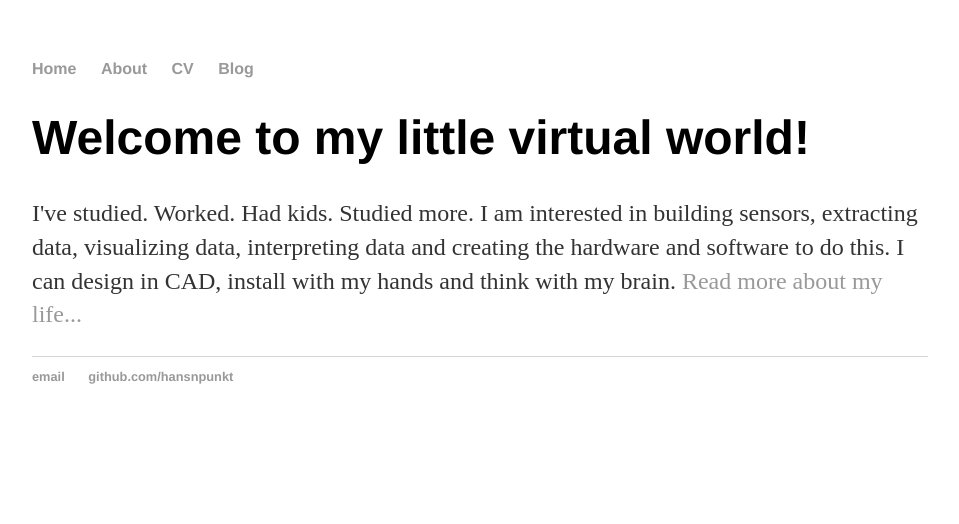
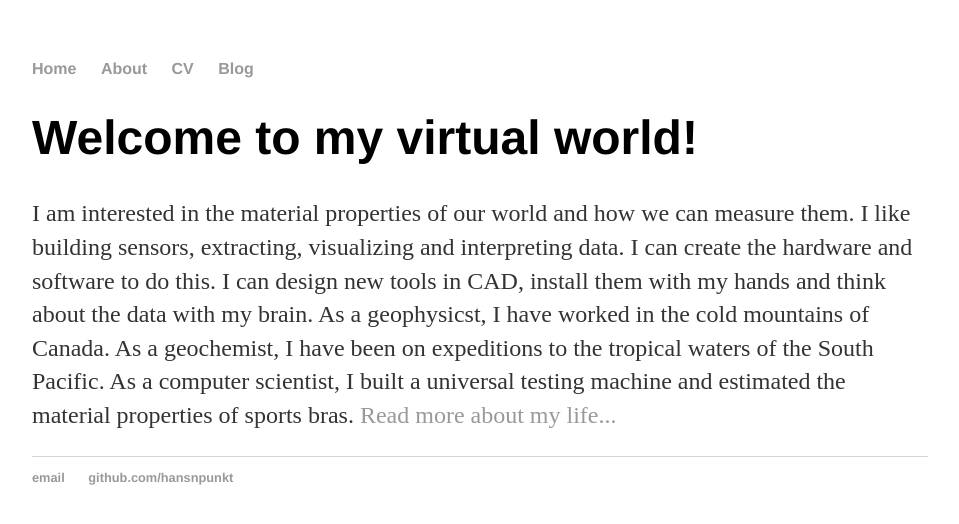
Before and after one commit to hansnpunkt/OLDhansnpunkt.github.io, a Jekyll site: the page built from index.html, in a window 1280 px wide. Shown: the top 524 px of the page, without its empty margins (160-1119 px from the left). Built offline with Jekyll 4.4.1, drawn with Linux system fonts in a browser that asks for light colours.

Commit message:
Update index.html

```diff
--- a/index.html
+++ b/index.html
@@ -1,30 +1,8 @@
-<!DOCTYPE html>
-<html>
-	<head>
-		<title>Jan Hansen, Computer Scientist, Geologist and Geophysicist </title>
-		<!-- link to main stylesheet -->
-		<link rel="stylesheet" type="text/css" href="/css/main.css"
-	</head>
-	<body>
-		<nav>
-    		<ul>
-        		<li><a href="/">Home</a></li>
-	        	<li><a href="/about">About</a></li>
-        		<li><a href="/cv">CV</a></li>
-        		<li><a href="/blog">Blog</a></li>
-    		</ul>
-		</nav>
-		<div class="container">
-    		<div class="blurb">
-        		<h1>Welcome to my little virtual world!</h1>
-				<p>I've studied. Worked. Had kids. Studied more. I am interested in building sensors, extracting data, visualizing data, interpreting data and creating the hardware and software to do this. I can design in CAD, install with my hands and think with my brain. <a href="/about">Read more about my life...</a></p>
-    		</div><!-- /.blurb -->
-		</div><!-- /.container -->
-		<footer>
-    		<ul>
-        		<li><a href="mailto:hansnpunkt@googlemail.com">email</a></li>
-        		<li><a href="https://github.com/hansnpunkt">github.com/hansnpunkt</a></li>
-			</ul>
-		</footer>
-	</body>
-</html>
+---
+layout: default
+title: Jan Hansen, Computer Scientist, Geoscientist, Papa Jan
+---
+<div class="blurb">
+	<h1>Welcome to my virtual world!</h1>
+	<p>I am interested in the material properties of our world and how we can measure them. I like building sensors, extracting, visualizing and interpreting data. I can create the hardware and software to do this. I can design new tools in CAD, install them with my hands and think about the data with my brain. As a geophysicst, I have worked in the cold mountains of Canada. As a geochemist, I have been on expeditions to the tropical waters of the South Pacific. As a computer scientist, I built a universal testing machine and estimated the material properties of sports bras. <a href="/about">Read more about my life...</a></p>
+</div><!-- /.blurb -->
```
